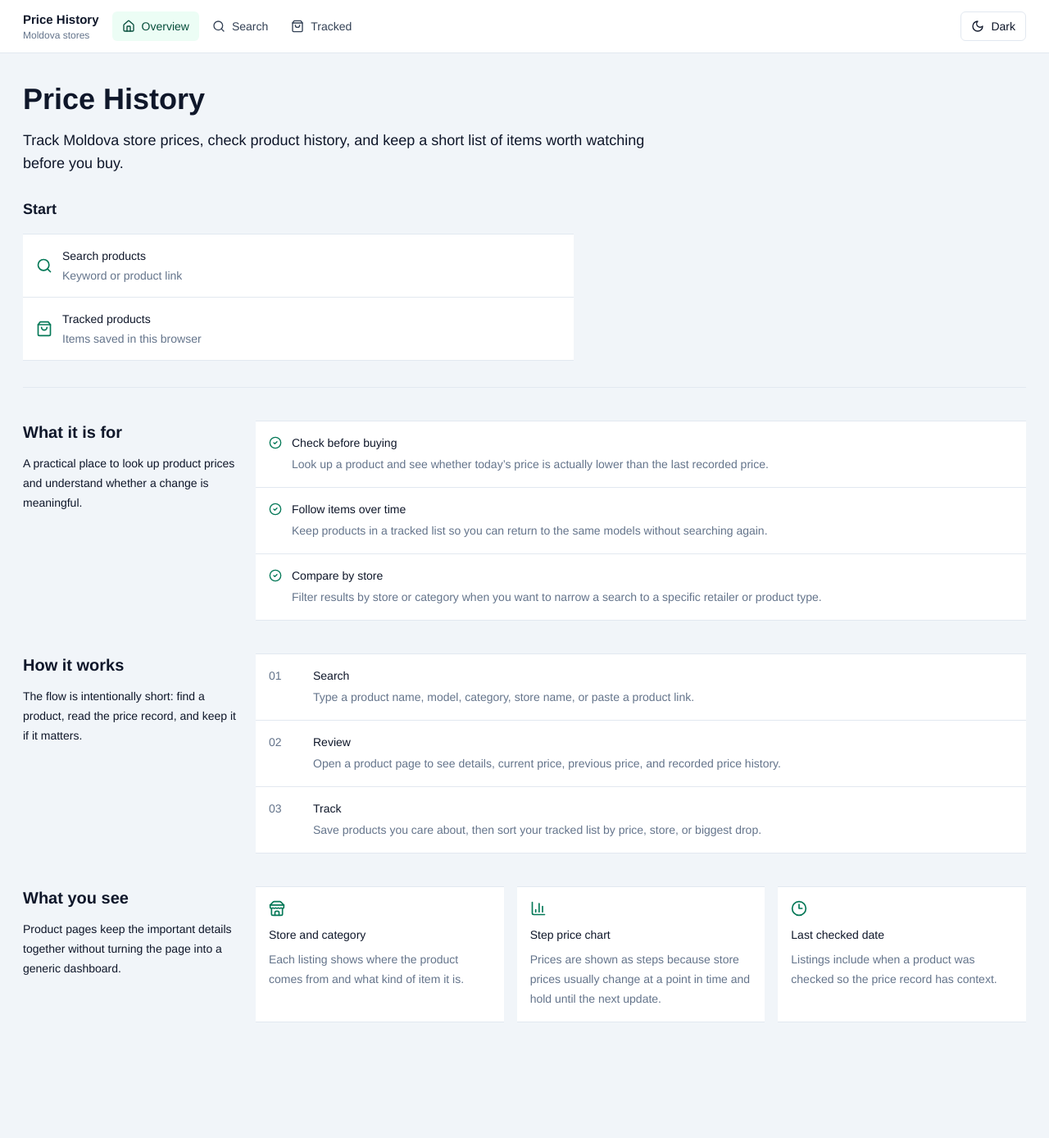
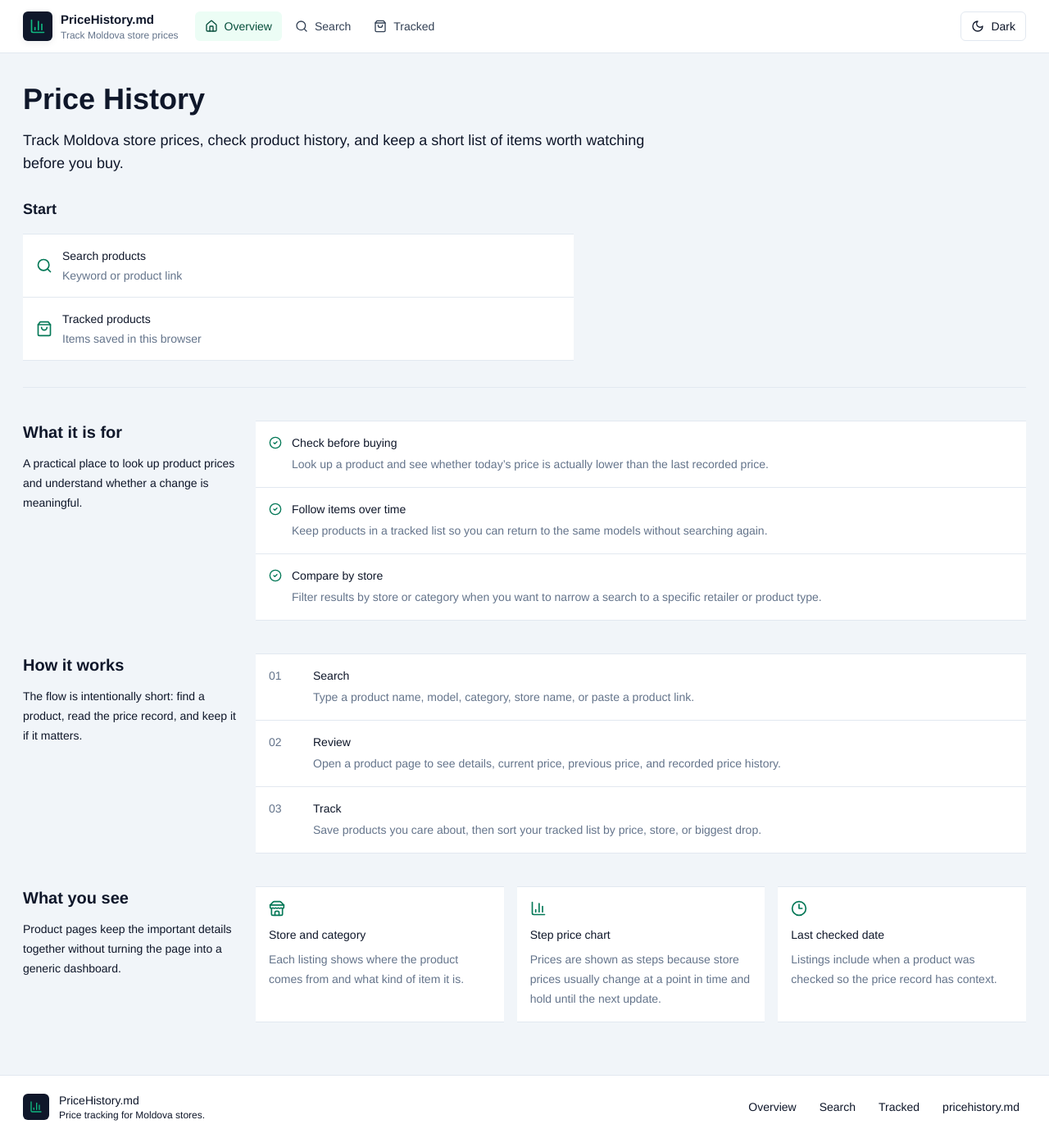
Before and after one commit to mcittkmims/moldova-price-history, a React (Vite) app: page /home in a window 1280 px wide. Shown: the whole page at 82% size. Before the commit the page ends 1311 px from the top, so only its background shows below. Built offline with nearby package versions, Linux system fonts and the light colour scheme.

Commit message:
add site branding

```diff
--- a/src/components/layout/AppLayout.tsx
+++ b/src/components/layout/AppLayout.tsx
@@ -1,4 +1,5 @@
 import { Outlet } from "react-router-dom";
+import { Footer } from "./Footer";
 import { Topbar } from "./Topbar";
 
 export function AppLayout() {
@@ -9,6 +10,7 @@ export function AppLayout() {
         <main className="mx-auto w-full max-w-7xl flex-1 px-5 py-6 md:px-7">
           <Outlet />
         </main>
+        <Footer />
       </div>
     </div>
   );
--- /dev/null
+++ b/src/components/layout/Footer.tsx
@@ -0,0 +1,48 @@
+import { BarChart3 } from "lucide-react";
+import { Link } from "react-router-dom";
+
+const footerLinks = [
+  { to: "/home", label: "Overview" },
+  { to: "/search", label: "Search" },
+  { to: "/tracked", label: "Tracked" },
+];
+
+export function Footer() {
+  return (
+    <footer className="border-t border-ink-200 bg-white dark:border-neutral-800 dark:bg-[#171717]">
+      <div className="mx-auto flex w-full max-w-7xl flex-col gap-4 px-5 py-5 text-sm text-ink-600 md:flex-row md:items-center md:justify-between md:px-7 dark:text-neutral-400">
+        <div className="flex min-w-0 items-center gap-3">
+          <span className="flex h-8 w-8 shrink-0 items-center justify-center rounded-md bg-ink-900 text-moss-500 dark:bg-neutral-950">
+            <BarChart3 className="h-4 w-4" />
+          </span>
+          <div className="min-w-0">
+            <div className="truncate font-medium text-ink-900 dark:text-neutral-100">
+              PriceHistory.md
+            </div>
+            <div className="truncate text-xs">
+              Price tracking for Moldova stores.
+            </div>
+          </div>
+        </div>
+
+        <nav className="flex flex-wrap items-center gap-3 text-sm">
+          {footerLinks.map((link) => (
+            <Link
+              key={link.to}
+              to={link.to}
+              className="rounded-md px-2 py-1 transition-colors hover:bg-ink-100 hover:text-ink-900 dark:hover:bg-neutral-800 dark:hover:text-neutral-100"
+            >
+              {link.label}
+            </Link>
+          ))}
+          <a
+            href="https://pricehistory.md"
+            className="rounded-md px-2 py-1 transition-colors hover:bg-ink-100 hover:text-ink-900 dark:hover:bg-neutral-800 dark:hover:text-neutral-100"
+          >
+            pricehistory.md
+          </a>
+        </nav>
+      </div>
+    </footer>
+  );
+}
--- a/src/components/layout/Topbar.tsx
+++ b/src/components/layout/Topbar.tsx
@@ -1,4 +1,11 @@
-import { Home, Moon, Search, ShoppingBag, Sun } from "lucide-react";
+import {
+  BarChart3,
+  Home,
+  Moon,
+  Search,
+  ShoppingBag,
+  Sun,
+} from "lucide-react";
 import { Link, NavLink } from "react-router-dom";
 import { useAppState } from "../../context/AppStateContext";
 
@@ -14,13 +21,22 @@ export function Topbar() {
   return (
     <header className="border-b border-ink-200 bg-white dark:border-neutral-800 dark:bg-[#171717]">
       <div className="mx-auto flex h-16 max-w-7xl items-center justify-between gap-3 px-4 md:px-7">
-        <div className="flex min-w-0 items-center gap-4">
-          <Link to="/home" className="hidden min-w-0 sm:block">
-            <div className="truncate text-[15px] font-semibold">
-              Price History
-            </div>
-            <div className="truncate text-xs text-ink-500 dark:text-neutral-400">
-              Moldova stores
+        <div className="flex min-w-0 items-center gap-3 sm:gap-5">
+          <Link
+            to="/home"
+            className="flex min-w-0 items-center gap-2.5"
+            aria-label="PriceHistory.md home"
+          >
+            <span className="flex h-9 w-9 shrink-0 items-center justify-center rounded-md bg-ink-900 text-moss-500 shadow-soft dark:bg-neutral-950">
+              <BarChart3 className="h-5 w-5" />
+            </span>
+            <div className="hidden min-w-0 sm:block">
+              <div className="truncate text-[15px] font-semibold">
+                PriceHistory.md
+              </div>
+              <div className="truncate text-xs text-ink-500 dark:text-neutral-400">
+                Track Moldova store prices
+              </div>
             </div>
           </Link>
 
```
